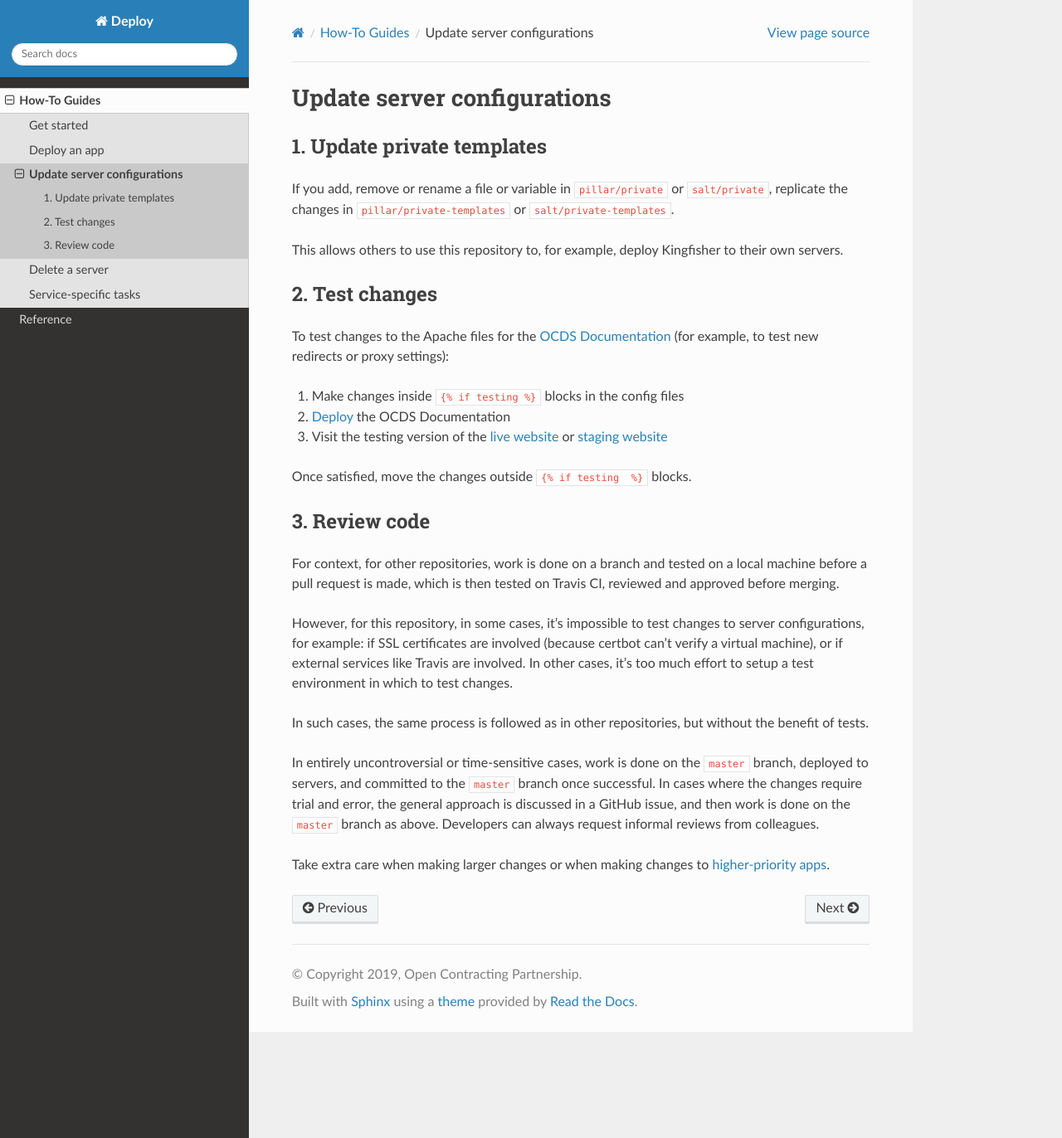
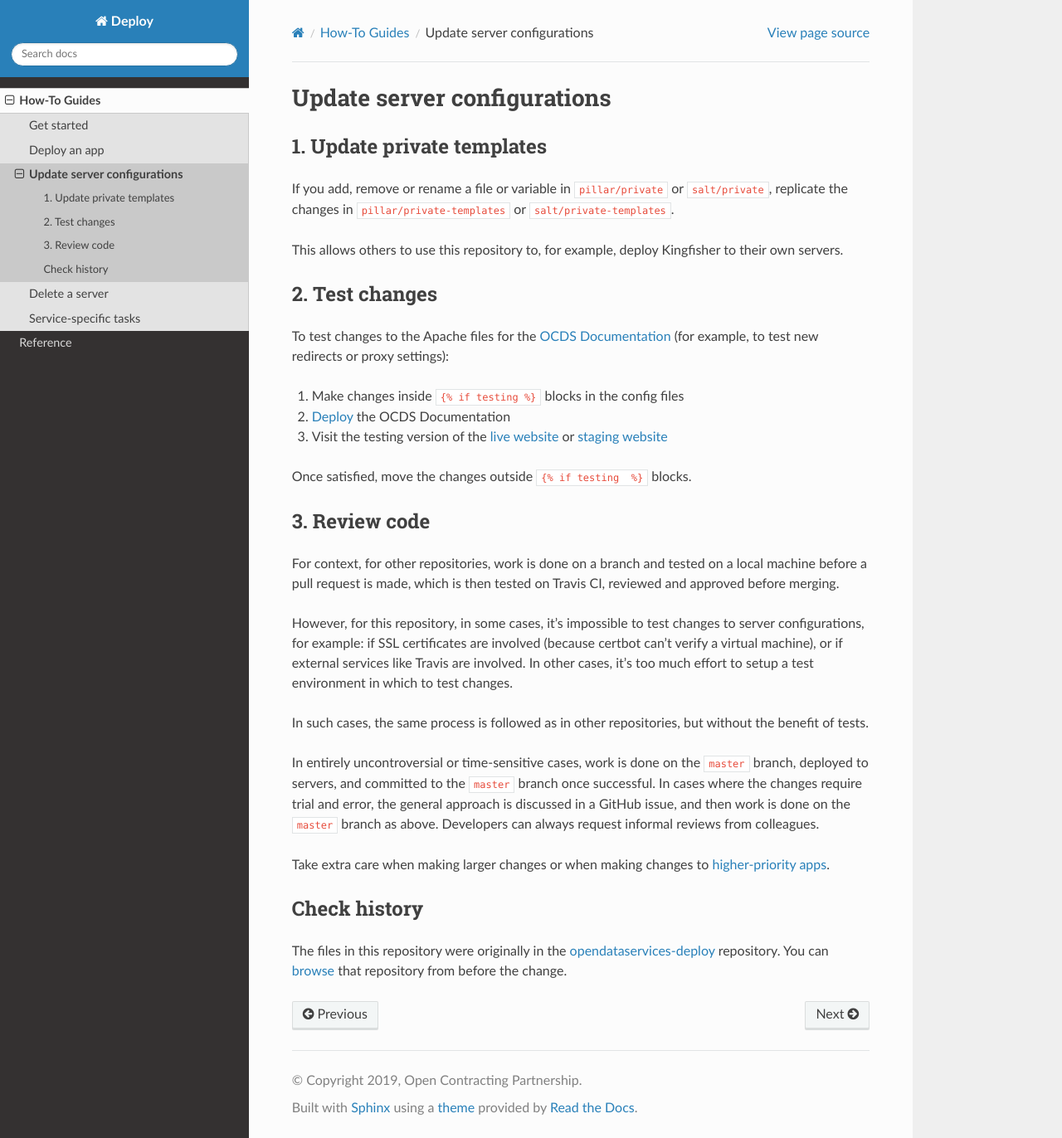
Before and after one commit to open-contracting/deploy, a Sphinx documentation site: the page built from docs/how-to/update.rst, in a window 1280 px wide and 1372 px high. Shown: the whole window at 83% size. Built offline with Sphinx 7.4.7 and the Read the Docs theme 2.0.0, drawn with Linux system fonts in a browser that asks for light colours.

Commit message:
Add tip on checking history of changes in OpenDataServices/opendataservices-deploy

```diff
--- a/docs/how-to/update.rst
+++ b/docs/how-to/update.rst
@@ -31,3 +31,8 @@ In such cases, the same process is followed as in other repositories, but withou
 In entirely uncontroversial or time-sensitive cases, work is done on the ``master`` branch, deployed to servers, and committed to the ``master`` branch once successful. In cases where the changes require trial and error, the general approach is discussed in a GitHub issue, and then work is done on the ``master`` branch as above. Developers can always request informal reviews from colleagues.
 
 Take extra care when making larger changes or when making changes to `higher-priority apps <https://github.com/open-contracting/standard-maintenance-scripts/blob/master/badges.md>`__.
+
+Check history
+-------------
+
+The files in this repository were originally in the `opendataservices-deploy <https://github.com/OpenDataServices/opendataservices-deploy>`__ repository. You can `browse <https://github.com/OpenDataServices/opendataservices-deploy/tree/7a5baff013b888c030df8366b3de45aae3e12f9e>`__ that repository from before the change.
```
